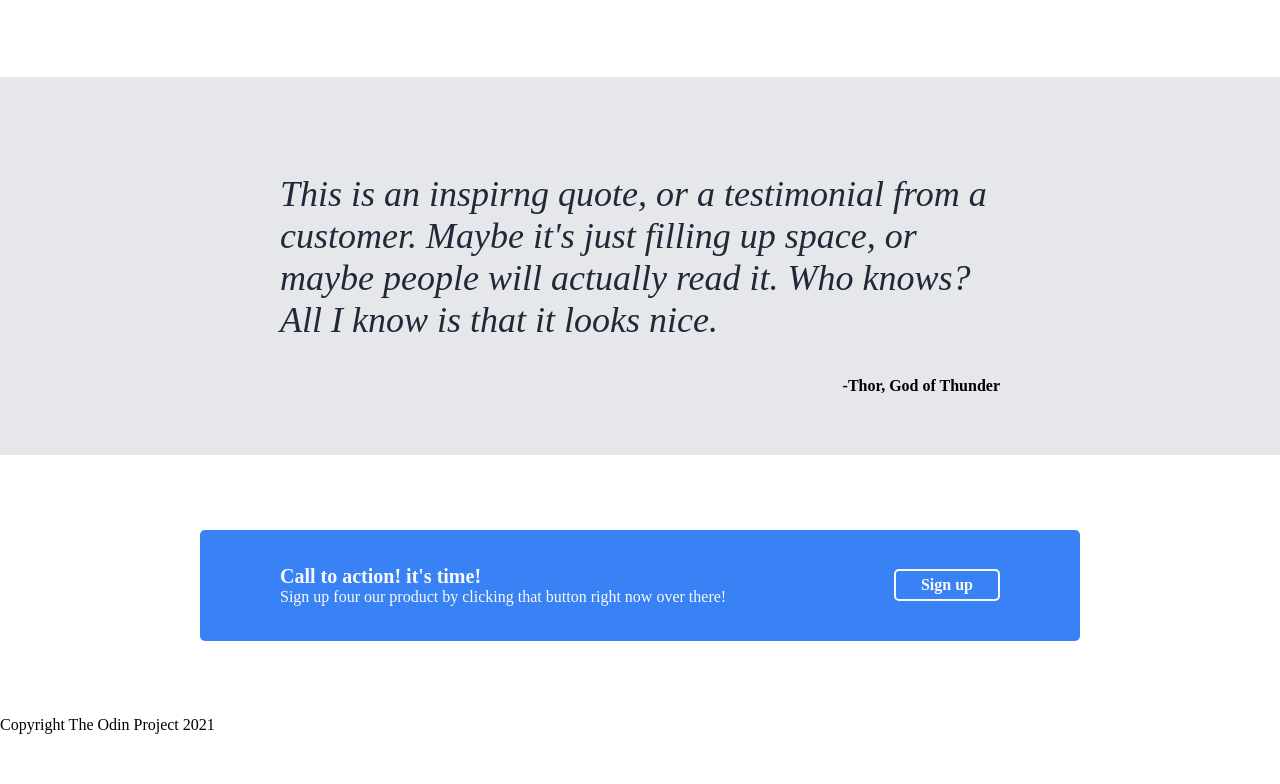
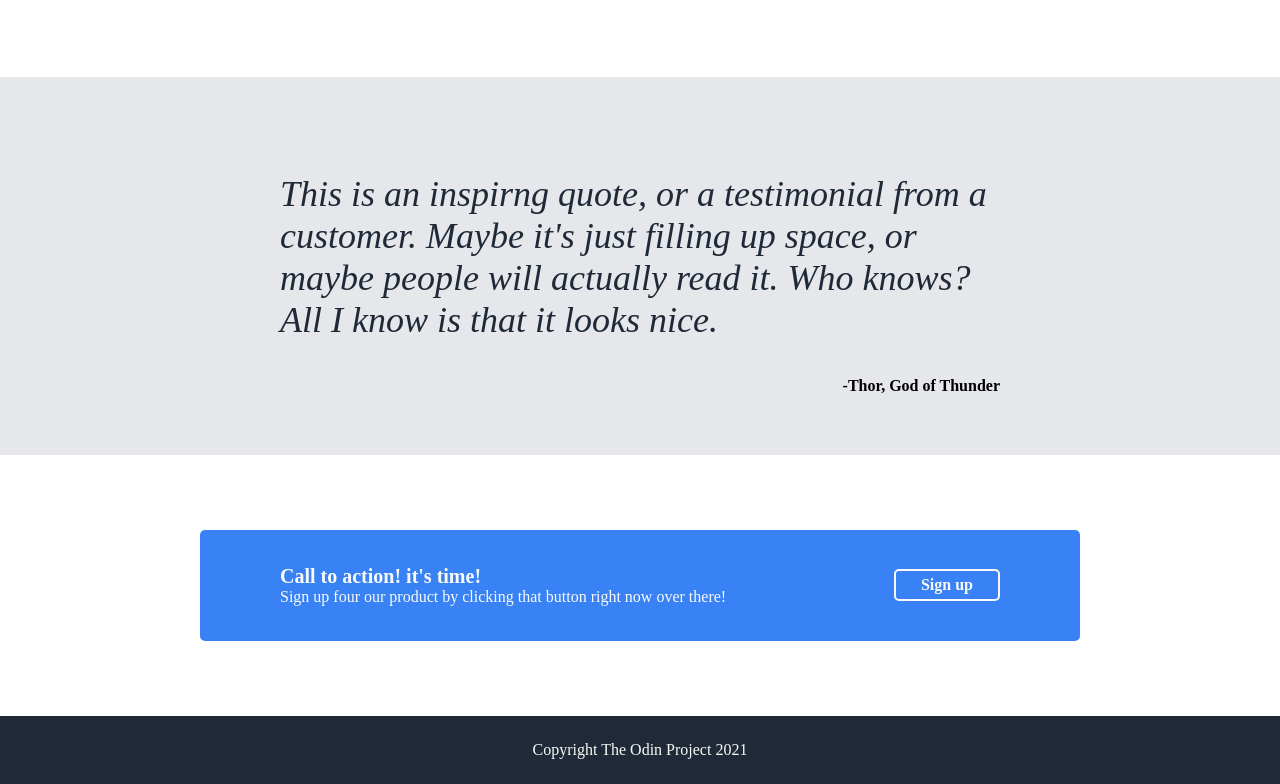
Before and after one commit to rich-333/TOP-Practice-CSS, a plain HTML site: page index.html in a window 1280 px wide. Shown: the part 698-1482 px from the top of the page. Before the commit the page ends 1432 px from the top, so only its background shows below. Drawn offline with Linux system fonts and the light colour scheme.

Commit message:
Se agregaron estilos al footer con las clases agregadas
Esto mejorara el contraste con los demas elementos de la pagina y se mejoro su posicionamiento.

```diff
--- a/styles.css
+++ b/styles.css
@@ -186,3 +186,16 @@ body {
     font-weight: 800;
     cursor: pointer;
 }
+
+.footer {
+    background-color: var(--background-color-header);
+    display: flex;
+    justify-content: center;
+    align-items: center;
+    padding: 25px 0;
+}
+
+.footer__copyright {
+    color: var(--text-color-primary);
+    font-size: 16px;
+}
```
